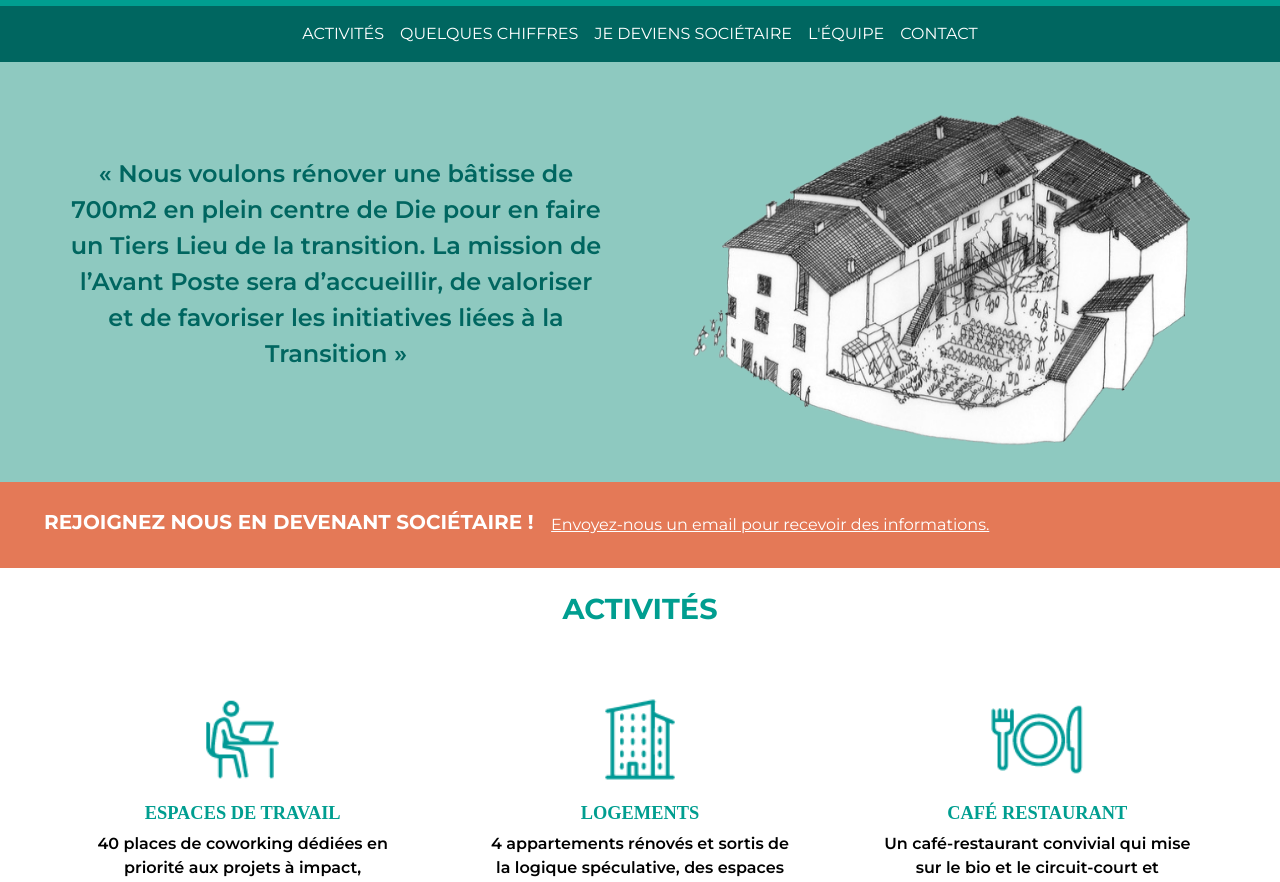
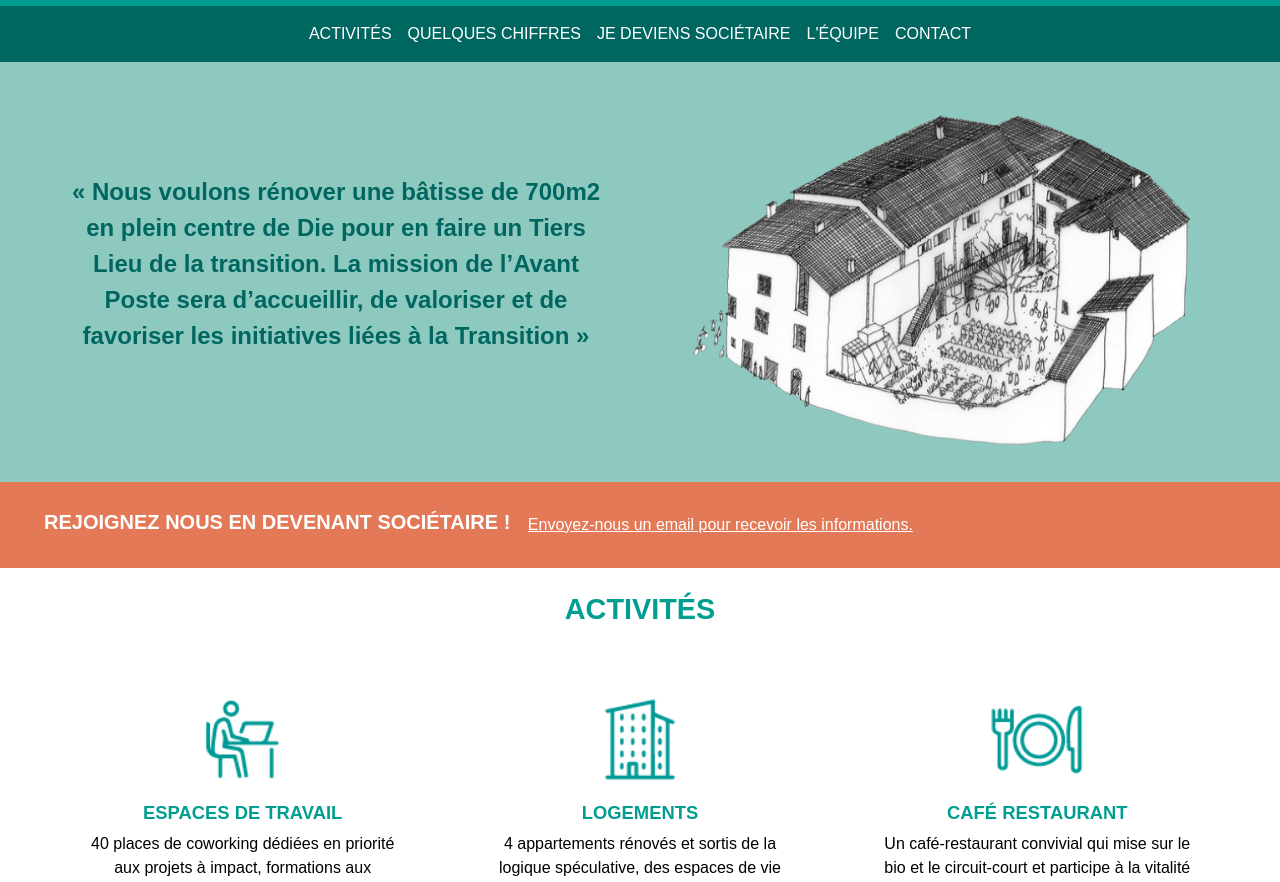
Before and after one commit to tglatt/avantposte, a website: page static/index.html in a window 1280 px wide. Shown: the part 203-1085 px from the top of the page. Drawn offline with nearby package versions, Linux system fonts and the light colour scheme; a web font is replaced by a local one.

Commit message:
update content

```diff
--- a/static/global.css
+++ b/static/global.css
@@ -10,7 +10,7 @@
 }
 
 * {
-  font-family: "Montserrat";
+  font-family: "Montserrat Medium", sans-serif;
 }
 
 @media (min-width: 576px) {
@@ -55,7 +55,7 @@ h2 {
   color: var(--green);
   text-align: center;
   text-transform: uppercase;
-  font-weight: bolder;
+  font-weight: bold;
   font-size: 1.8rem;
 }
 
@@ -94,7 +94,7 @@ h2 {
 
 .projet p {
   font-size: 24px;
-  font-weight: 600;
+  font-weight: bold;
   text-align: center;
 }
 
@@ -105,7 +105,7 @@ h2 {
 .email {
   background-color: var(--orange);
   color: white;
-  font-weight: bolder;
+  font-weight: bold;
 }
 
 .email .focus {
@@ -146,7 +146,6 @@ h2 {
 
 .activites .card-body {
   padding-top: 0px;
-  font-weight: 600;
 }
 
 .activites .card-text {
@@ -156,7 +155,6 @@ h2 {
 .activites .card-title {
   color: var(--green);
   text-align: center;
-  font-family: thin;
   font-weight: bold;
   font-size: 1.15rem;
 }
@@ -205,7 +203,6 @@ h2 {
 
 .societaire .card-body {
   padding-top: 0px;
-  font-weight: 600;
 }
 
 .societaire .card-text {
@@ -219,7 +216,6 @@ h2 {
 .societaire .card-title {
   color: var(--green);
   text-align: center;
-  font-family: thin;
   font-weight: bold;
   font-size: 1.15rem;
 }
@@ -240,7 +236,7 @@ h2 {
   color: white;
   font-size: 1.3rem;
   line-height: 1.6rem;
-  font-weight: 500;
+  font-weight: bold;
 }
 
 .equipe .focus {
--- a/static/index.html
+++ b/static/index.html
@@ -10,11 +10,7 @@
       crossorigin="anonymous"
     />
     <link
-      href="https://fonts.googleapis.com/css?family=Montserrat:100,200,300,400,500,600,thin,bold"
-      rel="stylesheet"
-    />
-    <link
-      href="https://fonts.googleapis.com/css?family=Brandon:100,200,300,400,bold"
+      href="https://fonts.googleapis.com/css?family=Montserrat:medium,bold"
       rel="stylesheet"
     />
     <meta
@@ -126,7 +122,7 @@
           <button type="button" class="btn btn-link">
             <a
               href="mailto:contact@avant-poste.org?&subject=Avant-Poste - Collecte de fonds"
-              >Envoyez-nous un email pour recevoir des informations.
+              >Envoyez-nous un email pour recevoir les informations.
             </a>
           </button>
         </div>
```
